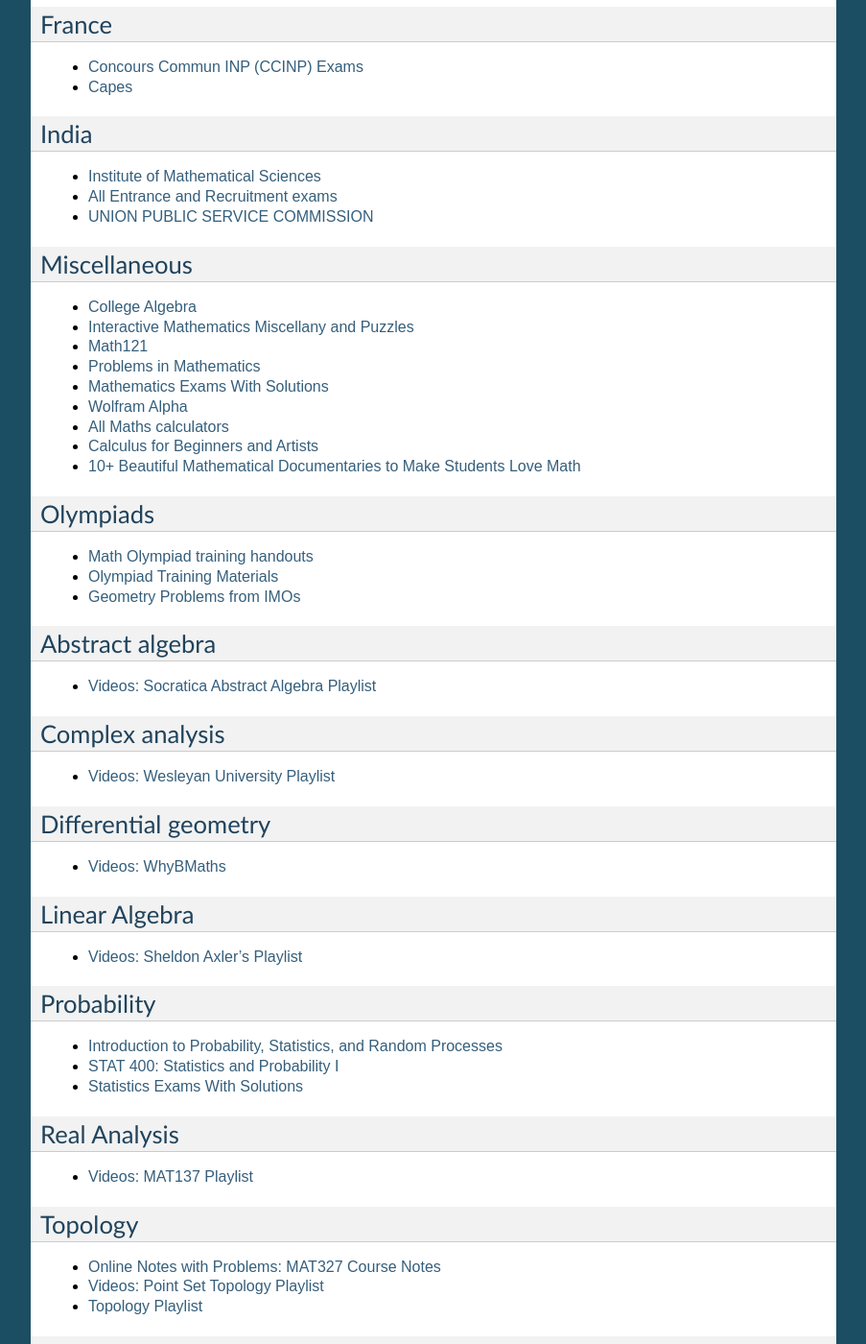
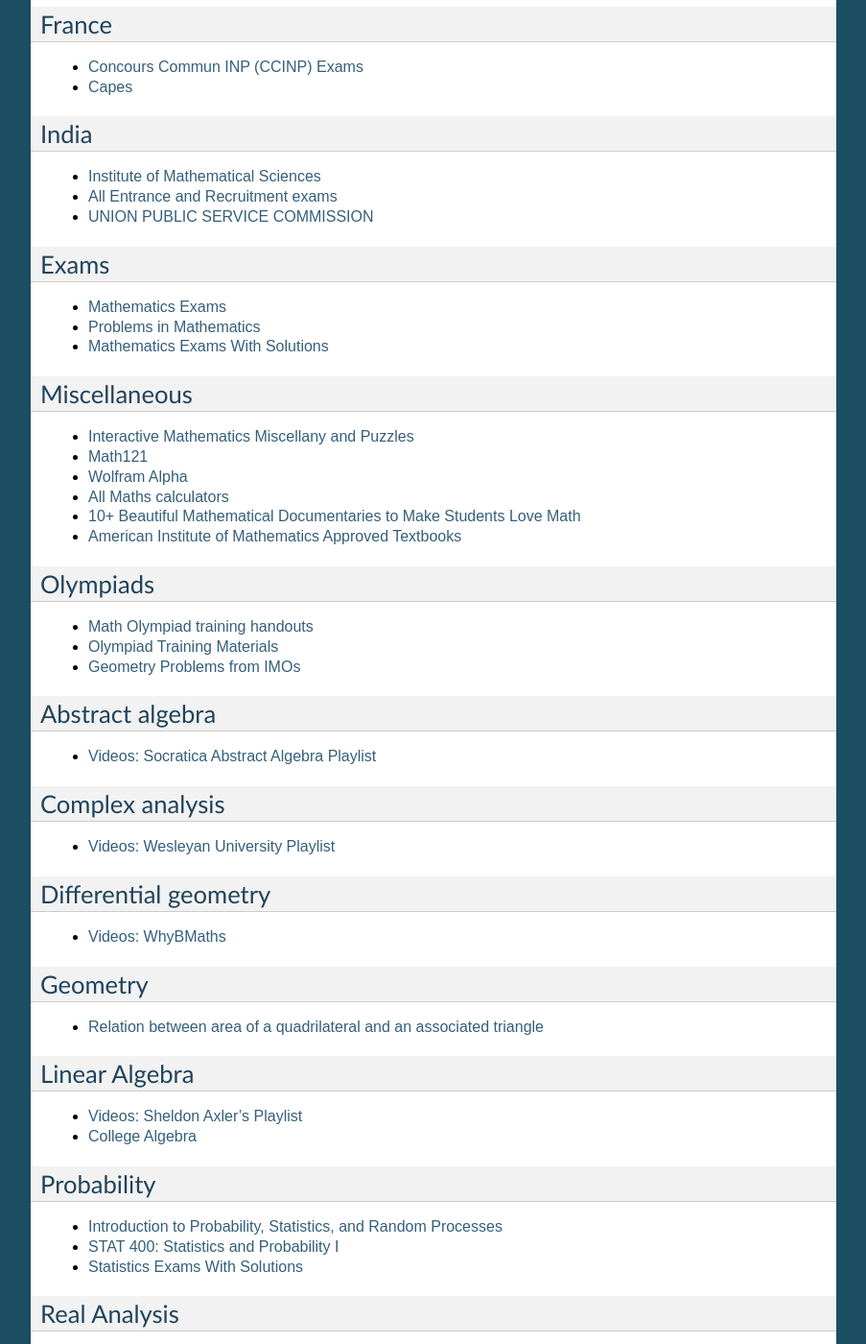
Before and after one commit to jacubero/maths, a Sphinx documentation site: the page built from docs/links.rst, in a window 1280 px wide and 1400 px high, scrolled down 568 px. Shown: the whole window at 96% size, without its empty margins (198-1101 px from the left). Built offline with Sphinx 7.4.7, drawn with Linux system fonts in a browser that asks for light colours; pages that are not in the unit, such as notebooks, are missing from menus; some of the changed text lies outside the part shown.

Commit message:
New version

```diff
--- a/docs/competitions.rst
+++ b/docs/competitions.rst
@@ -893,3 +893,8 @@
       - `HTML <https://github.com/jacubero/maths/blob/master/Competitions/Putnam/1938.html>`_
 
       -
+
+
+
+
+`Math Competition Courses at Sabio Academy <https://sites.google.com/site/sabioacademyhomework/competition-courses>`_
--- a/docs/journals.rst
+++ b/docs/journals.rst
@@ -1,5 +1,7 @@
 Mathematics journals
 ====================
+
+`MATHPROBLEMS JOURNAL <http://www.mathproblems-ks.org/?page_id=14>`_
 
 Crux Mathematicorum
 -------------------
@@ -49,7 +51,7 @@
 
       - `PDF <https://github.com/jacubero/maths/blob/master/Journals/Crux/CRUXv46n8.pdf>`_
 
-      -
+      - `PDF <https://github.com/jacubero/maths/blob/master/Journals/Crux/CRUXv46n9.pdf>`_
 
       -
 
--- a/docs/links.rst
+++ b/docs/links.rst
@@ -55,26 +55,29 @@
 
 * `UNION PUBLIC SERVICE COMMISSION <https://www.upsc.gov.in/examinations/previous-question-papers>`_
 
+Exams
+-----
+
+* `Mathematics Exams <https://tbp.berkeley.edu/courses/math/>`_
+
+* `Problems in Mathematics <https://yutsumura.com/>`_
+
+* `Mathematics Exams With Solutions <http://www.examswithsolutions.com/Subjects/math_exams.html>`_
+
 Miscellaneous
 -------------
-
-* `College Algebra <https://courses.lumenlearning.com/waymakercollegealgebra/>`_
 
 * `Interactive Mathematics Miscellany and Puzzles <https://www.cut-the-knot.org/>`_
 
 * `Math121 <http://www.mscs.mu.edu/~paulb/Courses/Math121/>`_
 
-* `Problems in Mathematics <https://yutsumura.com/>`_
-
-* `Mathematics Exams With Solutions <http://www.examswithsolutions.com/Subjects/math_exams.html>`_
-
 * `Wolfram Alpha <https://www.wolframalpha.com/>`_
 
 * `All Maths calculators <https://www.emathhelp.net/calculators/>`_
 
-* `Calculus for Beginners and Artists <http://www-math.mit.edu/~djk/calculus_beginners/>`_
+* `10+ Beautiful Mathematical Documentaries to Make Students Love Math <https://abakcus.com/10-beautiful-mathematical-documentaries-to-make-students-love-math/>`_
 
-* `10+ Beautiful Mathematical Documentaries to Make Students Love Math <https://abakcus.com/10-beautiful-mathematical-documentaries-to-make-students-love-math/>`_
+* `American Institute of Mathematics Approved Textbooks <https://aimath.org/textbooks/approved-textbooks/>`_
 
 Olympiads
 ---------
@@ -100,10 +103,17 @@
 
 * `Videos: WhyBMaths <https://www.youtube.com/watch?v=RW5lJiKZHd8&list=PLxBAVPVHJPcrNrcEBKbqC_ykiVqfxZgNl>`_
 
+Geometry
+--------
+
+* `Relation between area of a quadrilateral and an associated triangle <https://math.stackexchange.com/questions/2102762/relation-between-area-of-a-quadrilateral-and-an-associated-triangle>`_
+
 Linear Algebra
 --------------
 
 * `Videos: Sheldon Axler’s Playlist <https://www.youtube.com/playlist?list=PLGAnmvB9m7zOBVCZBUUmSinFV0wEir2Vw>`_
+
+* `College Algebra <https://courses.lumenlearning.com/waymakercollegealgebra/>`_
 
 Probability
 -----------
```
Also changed, not shown: other parts of docs/links.rst (+2 -0 lines), 1 other file.
